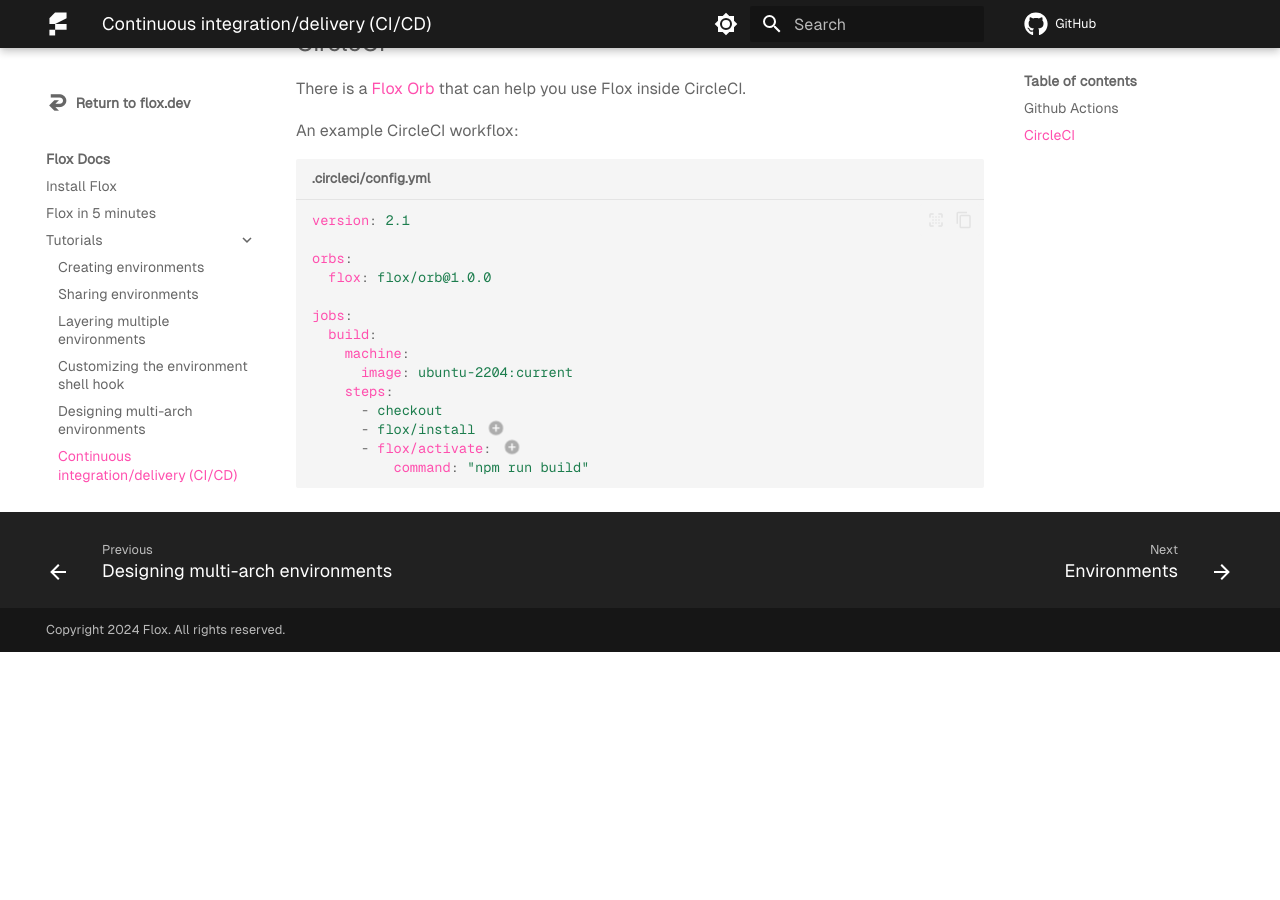
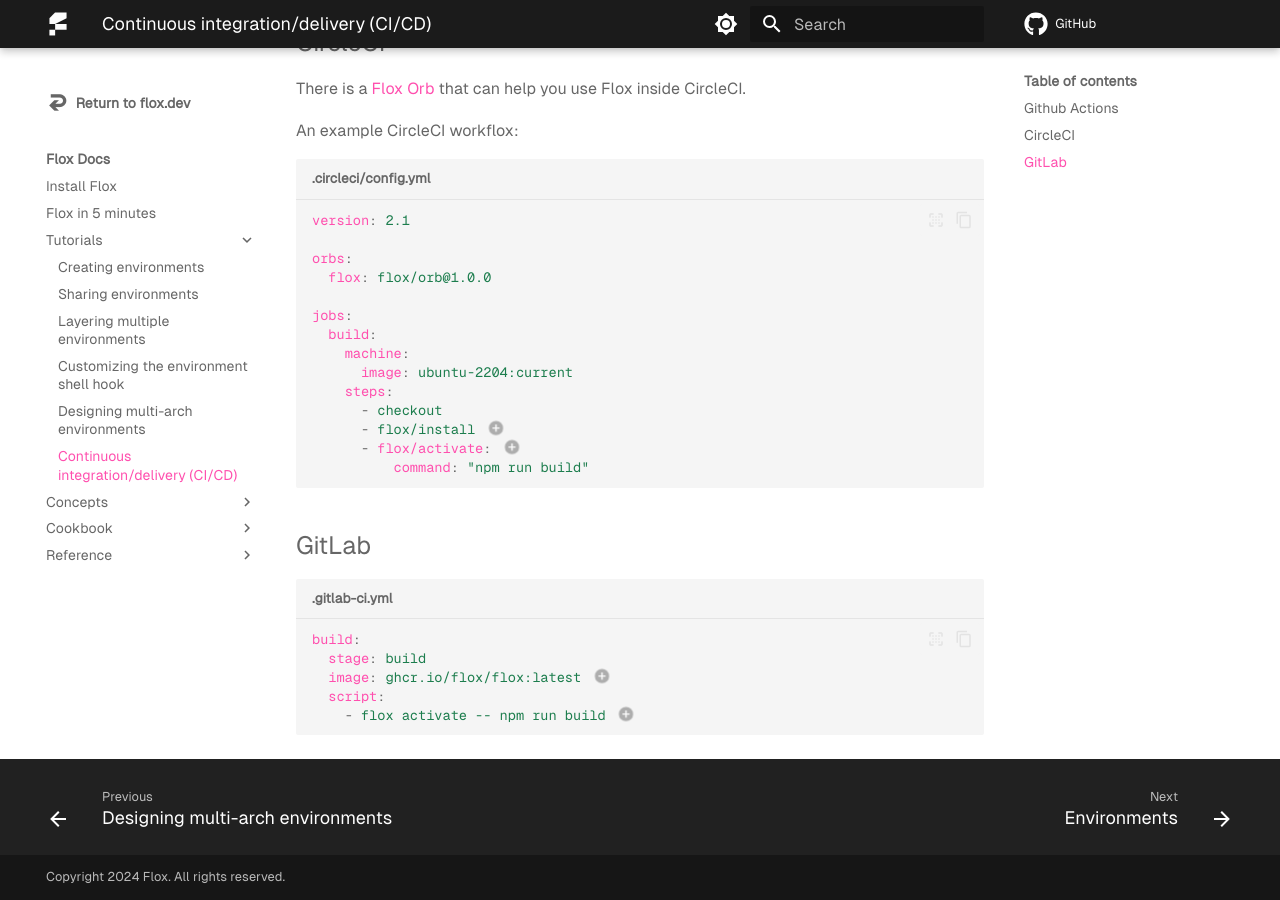
Before and after one commit to flox/floxdocs, an MkDocs documentation site: the page built from docs/tutorials/ci-cd.md, in a window 1280 px wide and 900 px high, scrolled down 1018 px. Built offline with MkDocs 1.6.1 and Material for MkDocs 9.7.7, drawn with Linux system fonts in a browser that asks for light colours; plug-ins that fetch from the network failed and are left out; comment, search, counter and statistics services are not loaded; before the commit the page ends 1670 px from its top, so only the background shows below that.

````diff
--- a/.gitlab-ci.yml
+++ b/.gitlab-ci.yml
@@ -4,3 +4,7 @@ build:
   image: ghcr.io/flox/flox:latest
   script:
     - flox activate -- mkdocs build
+  artifacts:
+    name: floxdocs
+    paths:
+      - site/
--- a/docs/tutorials/ci-cd.md
+++ b/docs/tutorials/ci-cd.md
@@ -82,3 +82,18 @@ jobs:
    the `channel` and `version` option which allows you to select excatly which
    version of Flox to install.
 2. The `activate` command runs a command in the context of a Flox environment.
+
+
+## GitLab
+
+
+```yaml title=".gitlab-ci.yml"
+build:
+  stage: build
+  image: ghcr.io/flox/flox:latest # (1)!
+  script:
+    - flox activate -- npm run build # (2)!
+```
+
+1. Use `ghcr.io/flox/flox` that already comes with Flox.
+2. Run command in a Flox environment.
````
